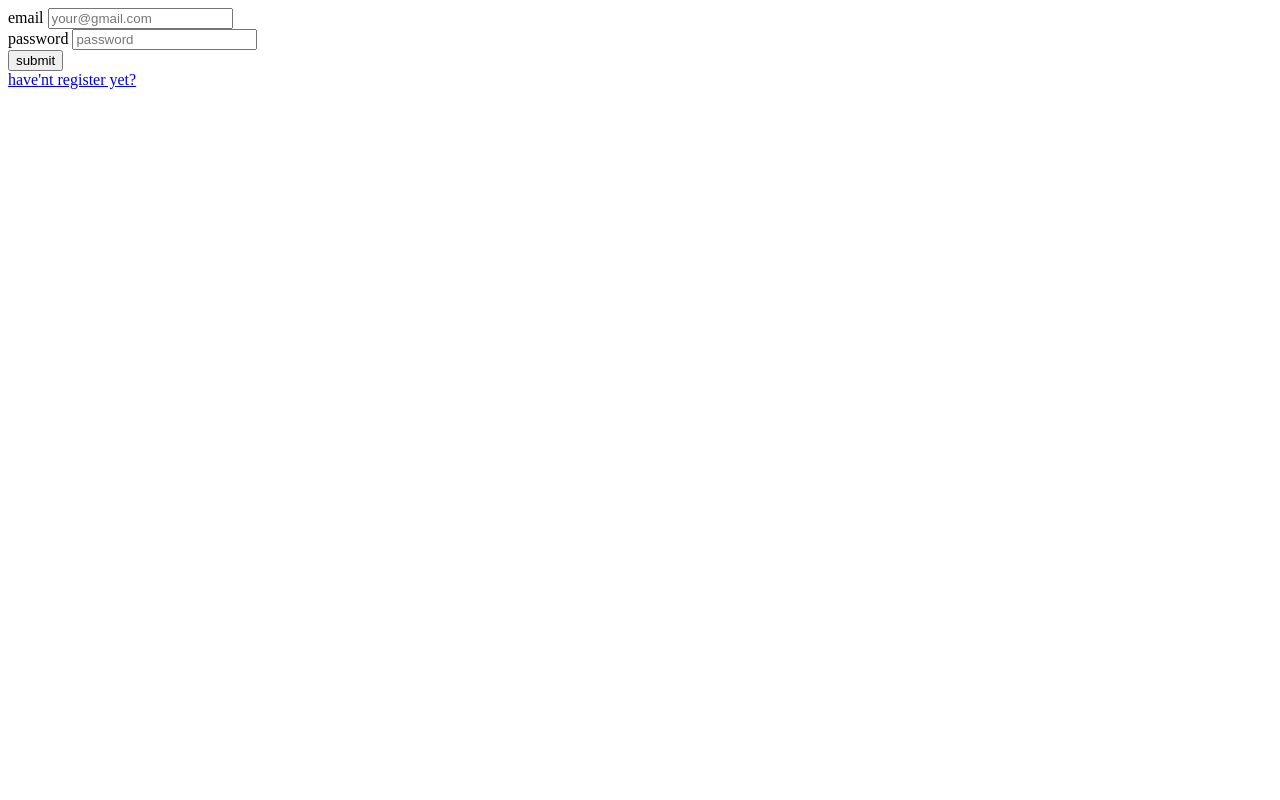
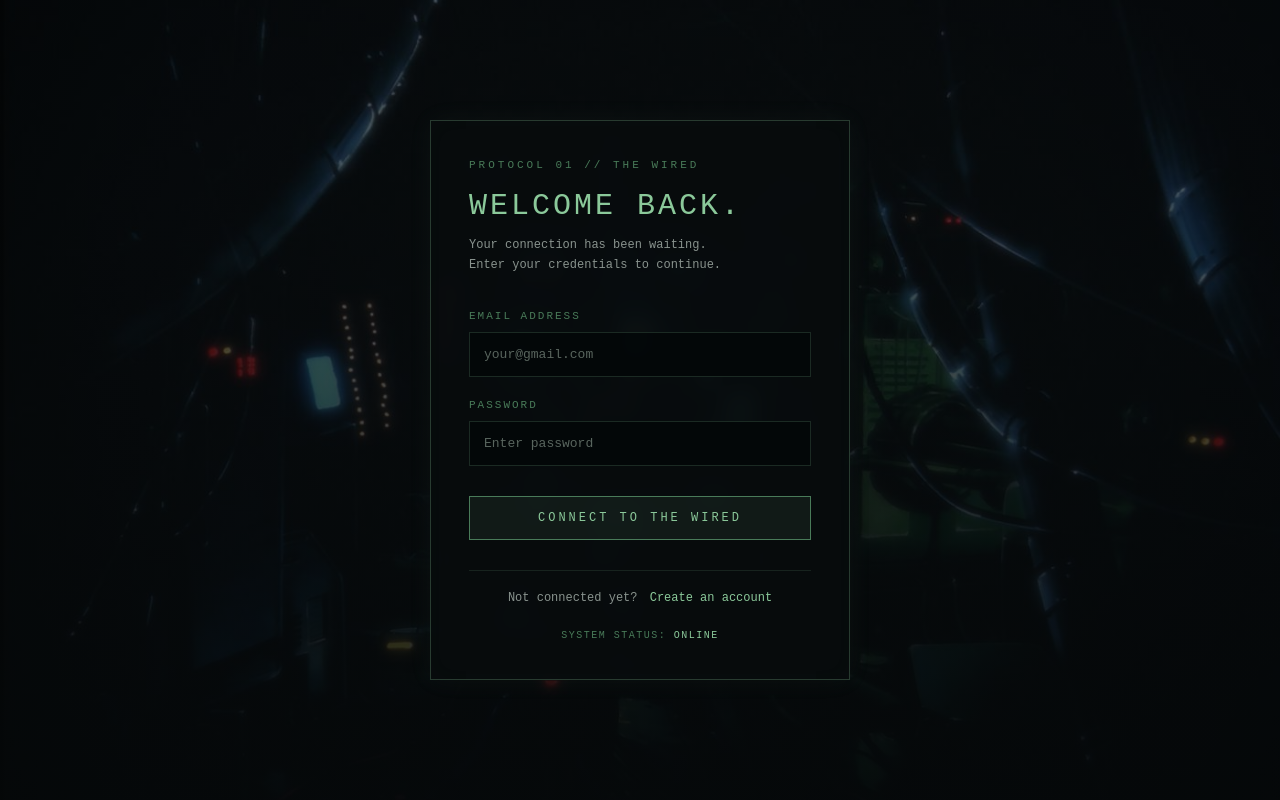
Before and after one commit to Atharken/Notes_Flask, a Flask app: page /login in a window 1280 px wide. Run offline with Flask 3, Linux system fonts and the light colour scheme.

Commit message:
Update login.html

```diff
--- a/templates/login.html
+++ b/templates/login.html
@@ -3,20 +3,66 @@
 <head>
     <meta charset="UTF-8">
     <meta name="viewport" content="width=device-width, initial-scale=1.0">
-    <title>login</title>
+    <link rel="stylesheet" href="{{ url_for('static', filename='css/style.css') }}">
+    <title>Login | The Wired</title>
 </head>
+
 <body>
-    <form action = "login" method = 'POST'>
-        <label id = email>email</label>
-        <input name = "email" id = "email" type = "text" placeholder = "your@gmail.com" required>
-        <br>
-        <label id = pass>password</label>
-        <input name = "pass" id = "pass" type = "text" placeholder = password required>
-        <br>
-        <button type = "submit">submit</button>
-    </form>
 
-    <a href = "{{url_for('register')}}">have'nt register yet?</a>
+<div class="auth-page">
 
-    </body>
+    <div class="auth-container">
+
+        <div class="auth-header">
+            <div class="auth-label">PROTOCOL 01 // THE WIRED</div>
+            <h1>WELCOME BACK.</h1>
+            <p>Your connection has been waiting.<br>Enter your credentials to continue.</p>
+        </div>
+
+        <form action="{{ url_for('login') }}" method="POST" class="auth-form">
+
+            <div class="auth-group">
+                <label for="email">EMAIL ADDRESS</label>
+                <input
+                    class="auth-input"
+                    name="email"
+                    id="email"
+                    type="email"
+                    placeholder="your@gmail.com"
+                    required
+                >
+            </div>
+
+            <div class="auth-group">
+                <label for="pass">PASSWORD</label>
+                <input
+                    class="auth-input"
+                    name="pass"
+                    id="pass"
+                    type="password"
+                    placeholder="Enter password"
+                    required
+                >
+            </div>
+
+            <button class="auth-button" type="submit">
+                CONNECT TO THE WIRED
+            </button>
+
+        </form>
+
+        <div class="auth-footer">
+            Not connected yet?
+            <a href="{{ url_for('register') }}">Create an account</a>
+        </div>
+
+        <div class="auth-status">
+            SYSTEM STATUS: <span>ONLINE</span>
+        </div>
+
+    </div>
+
+</div>
+
+</body>
 </html>
```
